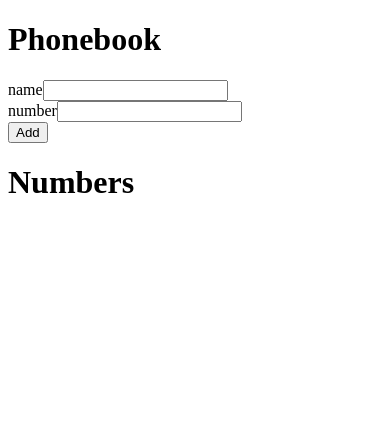
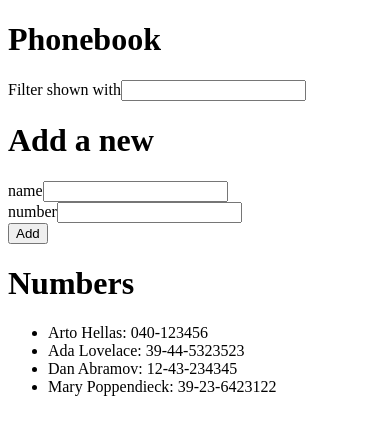
Before and after one commit to Deepesh2023/full-stack-open, a React (Vite) app in the folder part_2/phonebook/: page / in a window 390 px wide. Shown: the top 434 px of the page. Built offline with nearby package versions, Linux system fonts and the light colour scheme.

Commit message:
phonebook steps 4 & 5

```diff
--- a/part_2/phonebook/src/AddNewContact.jsx
+++ b/part_2/phonebook/src/AddNewContact.jsx
@@ -1,6 +1,6 @@
 import { useState } from "react";
 
-const AddNewContact = ({ contacts, setContacts }) => {
+const AddNewContact = ({ contacts, setContacts, setFilteredContacts }) => {
   const [newContact, setNewContact] = useState({ name: "", number: "" });
 
   const addNewContactButtonAction = (event) => {
@@ -23,10 +23,12 @@ const AddNewContact = ({ contacts, setContacts }) => {
     const newContactObject = {
       name: newContact.name,
       number: newContact.number,
+      id: contacts.length + 1,
     };
 
     setContacts(contacts.concat(newContactObject));
     setNewContact({ name: "", number: "" });
+    setFilteredContacts([]);
   };
 
   const inputFieldDisply = (event) => {
--- a/part_2/phonebook/src/App.jsx
+++ b/part_2/phonebook/src/App.jsx
@@ -3,14 +3,50 @@ import AddNewContact from "./AddNewContact";
 import ContactsDisplay from "./ContactsDisplay";
 
 const App = () => {
-  const [contacts, setContacts] = useState([]);
+  const [contacts, setContacts] = useState([
+    { name: "Arto Hellas", number: "040-123456", id: 1 },
+    { name: "Ada Lovelace", number: "39-44-5323523", id: 2 },
+    { name: "Dan Abramov", number: "12-43-234345", id: 3 },
+    { name: "Mary Poppendieck", number: "39-23-6423122", id: 4 },
+  ]);
+
+  const [searchText, setSearchText] = useState("");
+  const [filteredContacts, setFilteredContacts] = useState([]);
+
+  const searchTextDisply = (event) => {
+    setSearchText(event.target.value);
+    searchResults(event.target.value.toLowerCase());
+  };
+
+  const searchResults = (contactName) => {
+    const results = contacts.filter((contact) =>
+      contact.name.toLowerCase().includes(contactName)
+    );
+
+    if (results.length == 0) {
+      setFilteredContacts([{ name: "No contacts found", number: ":(", id: 0 }]);
+    } else {
+      setFilteredContacts(results);
+    }
+  };
 
   return (
     <>
       <Heading heading="Phonebook" />
-      <AddNewContact contacts={contacts} setContacts={setContacts} />
+      <form>
+        <label>Filter shown with</label>
+        <input value={searchText} onChange={searchTextDisply} />
+      </form>
+      <Heading heading="Add a new" />
+      <AddNewContact
+        contacts={contacts}
+        setContacts={setContacts}
+        setFilteredContacts={setFilteredContacts}
+      />
       <Heading heading="Numbers" />
-      <ContactsDisplay contacts={contacts} />
+      <ContactsDisplay
+        contacts={filteredContacts.length == 0 ? contacts : filteredContacts}
+      />
     </>
   );
 };
--- a/part_2/phonebook/src/ContactsDisplay.jsx
+++ b/part_2/phonebook/src/ContactsDisplay.jsx
@@ -1,11 +1,9 @@
-const ContactDisplay = ({ contacts }) => {
-  console.log(contacts);
-
+const ContactsDisplay = ({ contacts }) => {
   return (
     <div>
       <ul>
         {contacts.map((contact) => (
-          <li key={contact.name}>
+          <li key={contact.id}>
             {contact.name}: {contact.number}
           </li>
         ))}
@@ -14,4 +12,4 @@ const ContactDisplay = ({ contacts }) => {
   );
 };
 
-export default ContactDisplay;
+export default ContactsDisplay;
```
